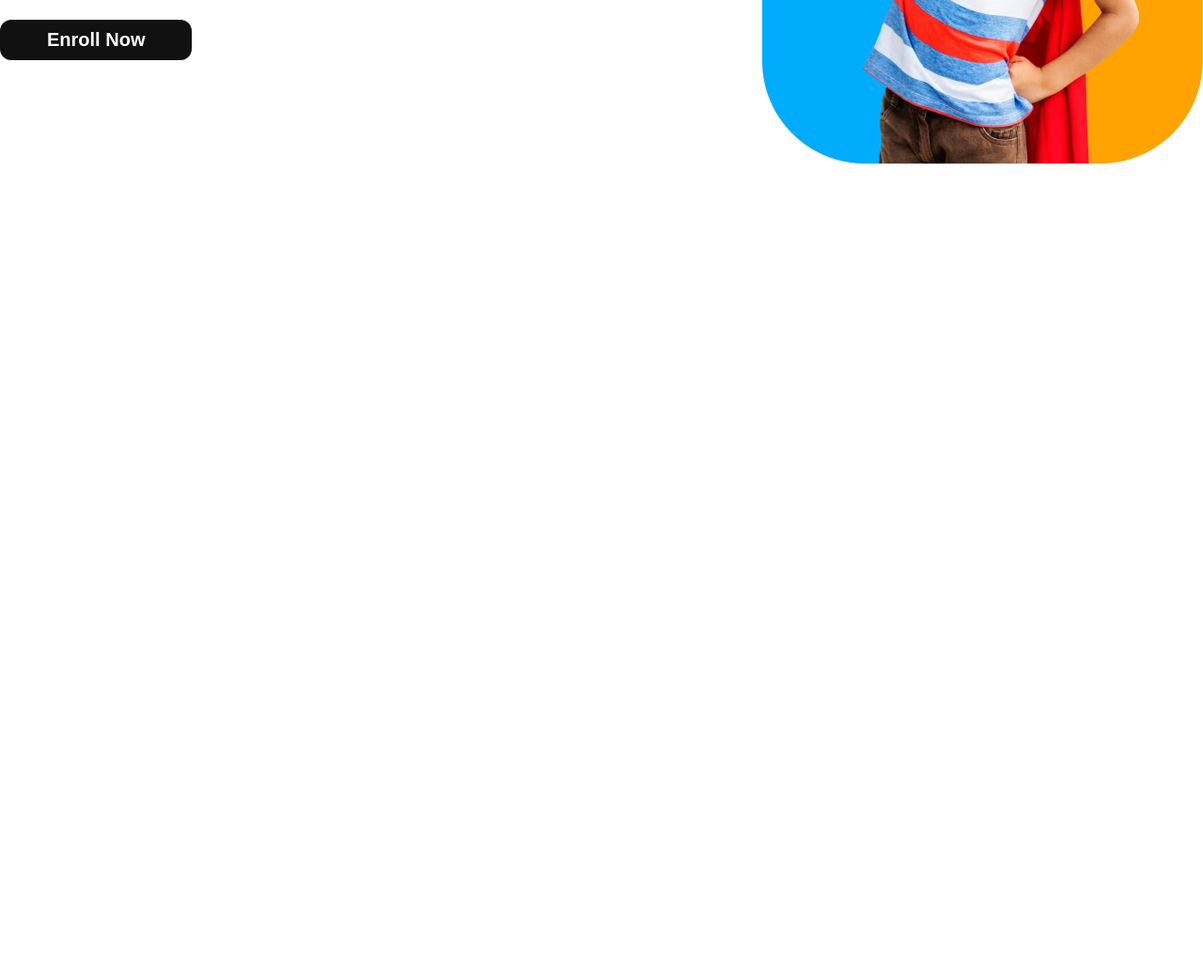
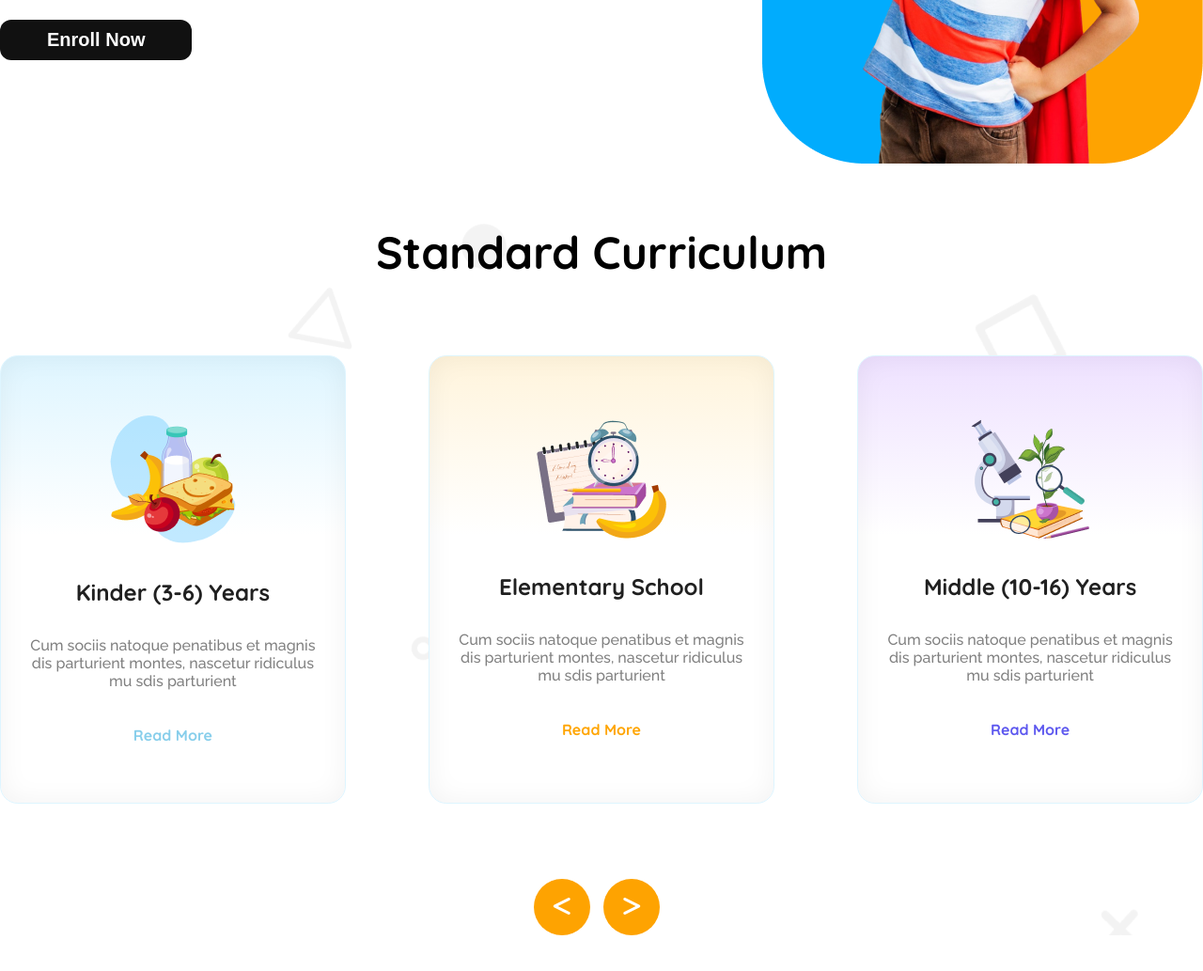
Before and after one commit to saiful16/kids-school, a plain HTML site: page index.html in a window 1280 px wide. Shown: the part 523-1556 px from the top of the page at 94% size. Before the commit the page ends 800 px from the top, so only its background shows below. Drawn offline with Linux system fonts and the light colour scheme.

Commit message:
standard curiculum section added

```diff
--- a/index.html
+++ b/index.html
@@ -51,7 +51,39 @@
 
     </header>
     <main>
-
+        <section class="curriculum-section quicksand-font">
+            <h1 class="curriculum-title">Standard Curriculum</h1>
+            <div class="curriaulum-card-container">
+                <div class="curriculam-card card-1">
+                    <img src="assets/kinder.png" alt="" class="c-card-img">
+                    <h4 class="c-card-title">Kinder (3-6) Years</h4>
+                    <p class="c-card-description raleway-font">Cum sociis natoque penatibus et magnis
+                        dis parturient montes, nascetur ridiculus
+                        mu sdis parturient</p>
+                    <a class="text-sky-blue" href="">Read More</a>
+                </div>
+                <div class="curriculam-card card-2">
+                    <img src="assets/elementary.png" alt="" class="c-card-img">
+                    <h4 class="c-card-title">Elementary School</h4>
+                    <p class="c-card-description raleway-font">Cum sociis natoque penatibus et magnis
+                        dis parturient montes, nascetur ridiculus
+                        mu sdis parturient</p>
+                    <a class="text-orange" href="">Read More</a>
+                </div>
+                <div class="curriculam-card card-3">
+                    <img src="assets/middle.png" alt="" class="c-card-img">
+                    <h4 class="c-card-title">Middle (10-16) Years</h4>
+                    <p class="c-card-description raleway-font">Cum sociis natoque penatibus et magnis
+                        dis parturient montes, nascetur ridiculus
+                        mu sdis parturient</p>
+                    <a class="text-purple" href="">Read More</a>
+                </div>
+            </div>
+            <div class="c-buton-container">
+                <button class="c-buton"><i class="fa-solid fa-less-than"></i></button>
+                <button class="c-buton"><i class="fa-solid fa-greater-than"></i></button>
+            </div>
+        </section>
     </main>
     <footer>
 
--- a/styles/media.css
+++ b/styles/media.css
@@ -1,4 +1,3 @@
-
 /* media queries for small devices  */
 @media screen and (max-width: 576px) {
 
@@ -12,27 +11,51 @@
         display: block;
         width: 30px;
         height: auto;
-        /* height: 30px;
-     */
     }
-    .nav-container{
-        border: 0.5px solid rgb(254, 163, 1);
+
+    .nav-container {
+        border-bottom: 0.5px solid rgb(254, 163, 1);
         padding: 12px 16px;
+        width: auto;
     }
-    .btn-container{
+
+    .btn-container {
         display: flex;
         justify-content: center;
         align-items: center;
     }
+
     /* banner section */
-    .banner-container{
+    .banner-container {
         flex-direction: column-reverse;
         margin-top: 20px;
         justify-content: center;
         align-items: center;
     }
-    .banner-content{
+
+    .banner-content {
         text-align: center;
+    }
+
+    /* curriculum section  */
+    .curriculum-title {
+        margin-bottom: 30px;
+    }
+
+    .curriaulum-card-container {
+        flex-direction: column;
+        justify-content: center;
+        align-items: center;
+
+    }
+
+    .curriculam-card {
+        width: auto;
+        margin: 10px 30px;
+    }
+
+    .c-buton {
+        display: none;
     }
 }
 
@@ -42,16 +65,31 @@
 
 /* media queries for medium devices  */
 @media screen and (min-width: 557px) and (max-width: 992px) {
-    .nav-title{
+    .nav-title {
         display: none;
     }
-    .banner-container{
+
+    .banner-container {
         flex-direction: column-reverse;
         margin-top: 20px;
         justify-content: center;
         align-items: center;
     }
-    .banner-content{
+
+    .banner-content {
         text-align: center;
     }
+
+    .curriaulum-card-container {
+        flex-wrap: wrap;
+        justify-content: center;
+        align-items: center;
+        margin-bottom: 20px;
+    }
+
+    .curriculam-card {
+        margin-bottom: 20px;
+        /* width: auto; */
+        margin: 10px 30px;
+    }
 }
--- a/styles/style.css
+++ b/styles/style.css
@@ -136,3 +136,85 @@ main {
     font-weight: 400;
     margin-bottom: 24px;
 }
+
+/* curriculum section container */
+.curriculum-section {
+    margin-top: 60px;
+    margin-bottom: 60px;
+    background: url(../assets/bg.png);
+}
+
+.curriculum-title {
+    font-size: 3rem;
+    font-weight: 700;
+    text-align: center;
+    margin-bottom: 80px;
+}
+
+.curriaulum-card-container {
+    display: flex;
+    justify-content: space-between;
+    gap: 25px;
+}
+
+.curriculam-card {
+    width: 367.8px;
+    height: 476.78px;
+    box-sizing: border-box;
+    border: 0.94px solid rgb(222, 245, 255);
+    border-radius: 18.86px;
+    box-shadow: inset 0px 0px 28.3px 0.94px rgba(0, 0, 0, 0.05);
+    align-content: center;
+    text-align: center;
+    margin-bottom: 80px;
+    padding: 36px 28px;
+}
+
+.c-card-title {
+    color: rgb(32, 32, 32);
+    font-size: 1.5rem;
+    font-weight: 700;
+    margin: 32px 0;
+
+}
+
+.c-card-description {
+    color: rgb(128, 128, 128);
+    font-size: 1rem;
+    font-weight: 500;
+    margin-bottom: 38px;
+}
+
+.card-1 {
+    background: linear-gradient(180.00deg, rgb(222, 245, 255), rgba(255, 255, 255, 0) 40%), rgb(255, 255, 255);
+}
+
+.card-2 {
+    background: linear-gradient(180.00deg, rgb(255, 244, 220), rgba(255, 255, 255, 0) 40%), rgb(255, 255, 255);
+}
+
+.card-3 {
+    background: linear-gradient(180.00deg, rgb(238, 225, 255), rgba(255, 255, 255, 0) 40%), rgb(255, 255, 255);
+}
+
+.curriculam-card a {
+    font-size: 1rem;
+    font-weight: 700;
+    text-decoration: none;
+}
+
+.c-buton-container {
+    text-align: center;
+}
+
+.c-buton {
+    color: rgb(255, 255, 255);
+    font-size: 1.5rem;
+    font-weight: 900;
+    border-radius: 30px;
+    background: rgb(254, 163, 1);
+    width: 60px;
+    height: 60px;
+    border: none;
+    margin-right: 10px;
+}
```
